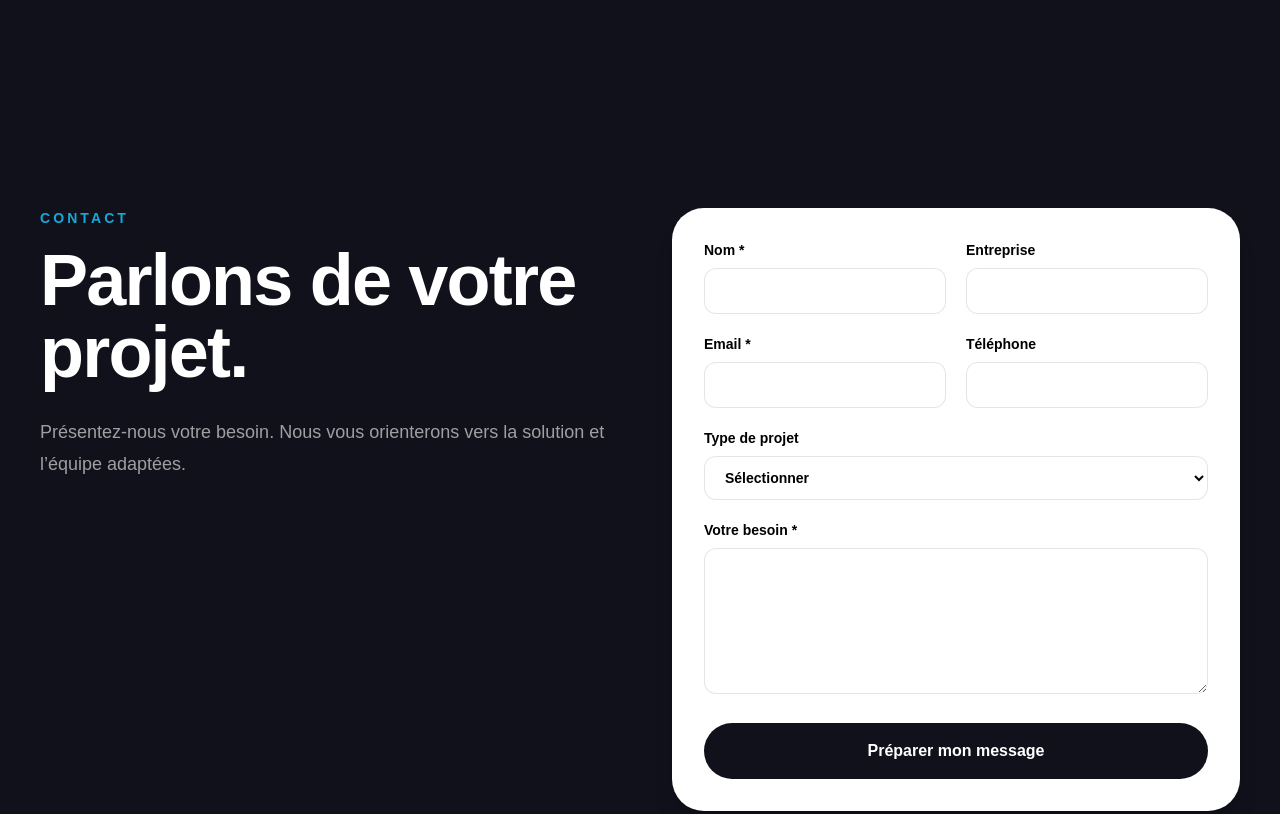
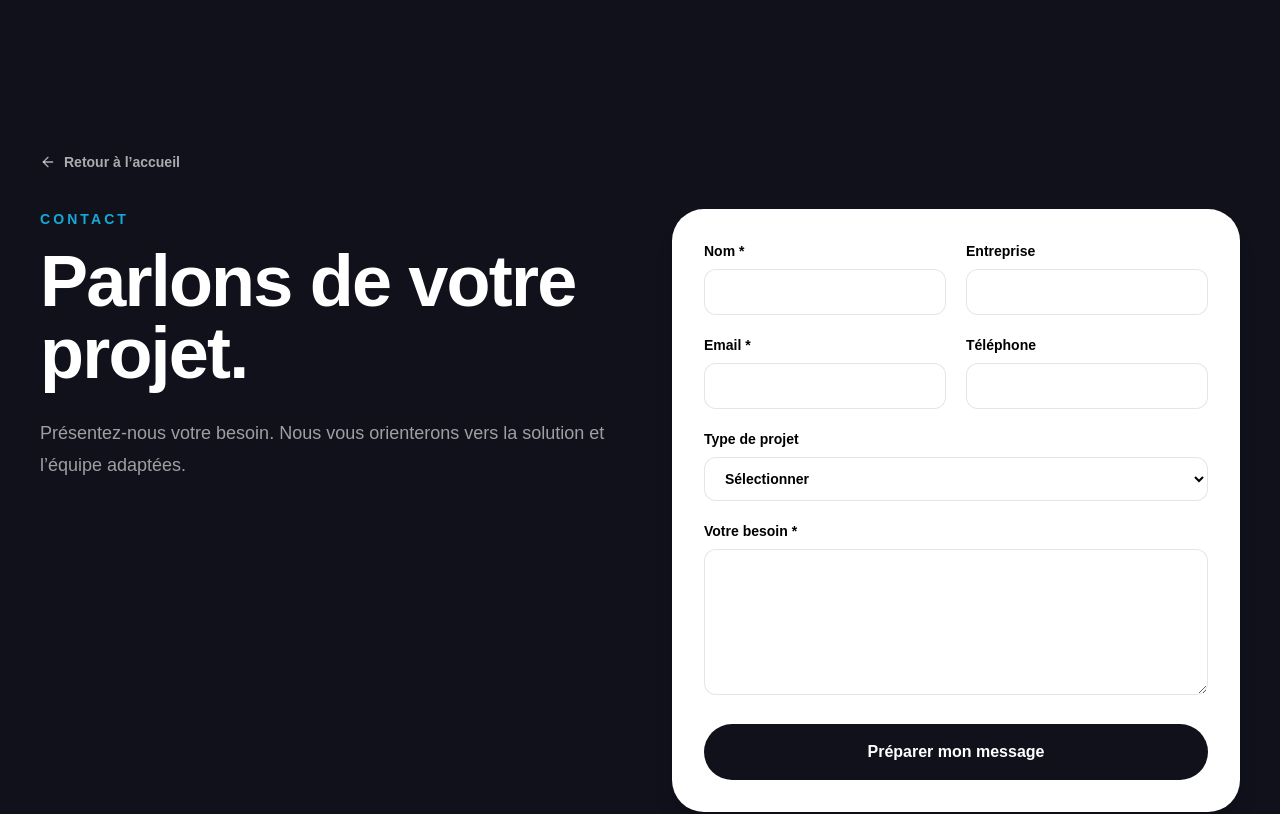
Before and after one commit to stevendolela/cherekanet, a Next.js app: page /contact in a window 1280 px wide. Shown: the top 814 px of the page. Built offline with nearby package versions, Linux system fonts and the light colour scheme.

Commit message:
fix: add back link to contact page

```diff
--- a/app/contact/page.tsx
+++ b/app/contact/page.tsx
@@ -7,7 +7,12 @@ export default function ContactPage() {
   return (
     <main className="min-h-screen bg-[#10111a] px-6 pb-10 pt-32 text-white lg:px-10">
       <div className="mx-auto max-w-7xl">
-        <div className="mt-20 grid gap-16 lg:grid-cols-2">
+        <div className="mb-8 mt-6">
+          <Link href="/" className="inline-flex items-center gap-2 text-sm font-bold text-white/65 transition hover:text-white">
+            <ArrowLeft size={16} /> Retour à l’accueil
+          </Link>
+        </div>
+        <div className="grid gap-16 lg:grid-cols-2">
           <div>
             <p className="text-sm font-bold uppercase tracking-[.22em] text-[#16a8d8]">Contact</p>
             <h1 className="mt-4 text-5xl font-black tracking-tight sm:text-7xl">Parlons de votre projet.</h1>
```
